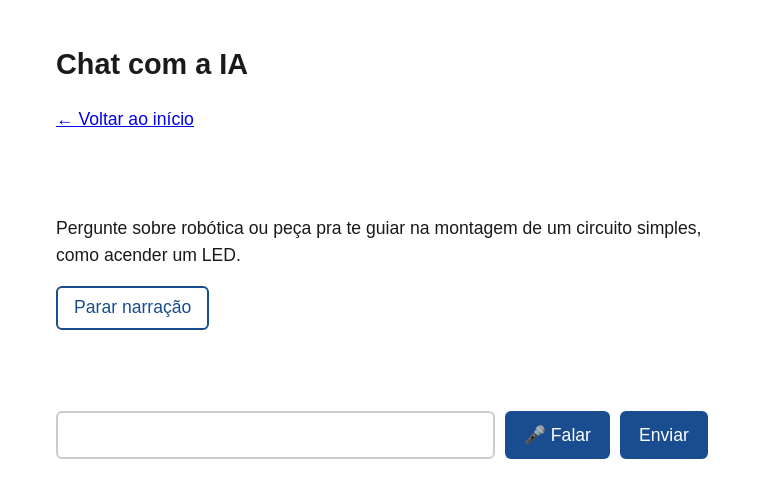
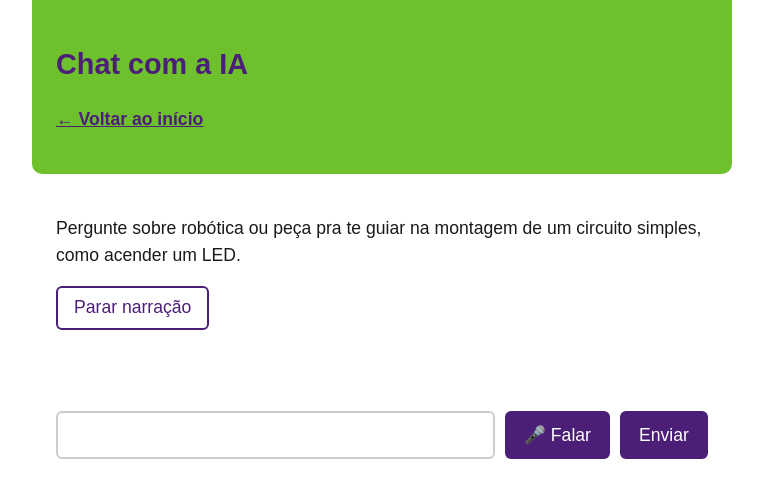
Before and after one commit to marianapaim-hub/tacta-assistente, a website: page chat.html in a window 1280 px wide. Shown: the whole page, without its empty margins (258-1021 px from the left). Drawn offline with Linux system fonts and the light colour scheme.

Commit message:
Aplica paleta roxo/verde da Escola ORT, validada por contraste WCAG

```diff
--- a/css/style.css
+++ b/css/style.css
@@ -1,9 +1,17 @@
-/* Paleta com bom contraste — texto escuro sobre fundo claro, foco visível */
+/* Paleta baseada nas cores da Escola ORT (roxo/verde), checada contra WCAG:
+   - roxo sobre branco: ~12:1 (ótimo pra texto/botões)
+   - verde sobre branco: ~2,3:1 (reprova — nunca usar como texto em fundo claro)
+   - texto escuro sobre verde: ~7,7:1 (ótimo — verde só como fundo, nunca como texto)
+   - roxo sobre verde: ~5,3:1 (passa AA — os dois continuam distinguíveis em
+     simulação de daltonismo, já que o roxo mantém o canal azul)
+   Ver docs/referencias/ferramentas-e-acessibilidade/guia-cores-e-acessibilidade.md */
 :root {
   --cor-fundo: #ffffff;
   --cor-texto: #1a1a1a;
-  --cor-destaque: #1a4d8f;
-  --cor-destaque-hover: #123765;
+  --cor-destaque: #4b1e78;
+  --cor-destaque-hover: #341455;
+  --cor-acento: #6fc02d;
+  --cor-acento-texto: #1a1a1a;
   --cor-borda: #cccccc;
 }
 
@@ -21,14 +29,30 @@ body {
   padding: 0;
 }
 
-header, main, footer {
+main, footer {
   max-width: 700px;
   margin: 0 auto;
   padding: 1.5rem;
 }
 
+/* Faixa de destaque com a cor de acento (verde) — texto permanece escuro
+   por cima (var(--cor-texto)), que já garante contraste alto (~7,7:1) */
+header {
+  background: var(--cor-acento);
+  max-width: 700px;
+  margin: 0 auto;
+  padding: 1.5rem;
+  border-radius: 0 0 10px 10px;
+}
+
+header a {
+  color: var(--cor-destaque);
+  font-weight: bold;
+}
+
 h1 {
   font-size: 1.8rem;
+  color: var(--cor-destaque);
 }
 
 nav ul {
@@ -116,12 +140,13 @@ a:focus, button:focus {
 }
 
 .mensagem-usuario {
-  background: #e6f0ff;
+  background: #efe6f7;
   margin-left: auto;
 }
 
 .mensagem-ia {
   background: #f2f2f2;
+  border-left: 4px solid var(--cor-acento);
 }
 
 #formulario-chat {
```
